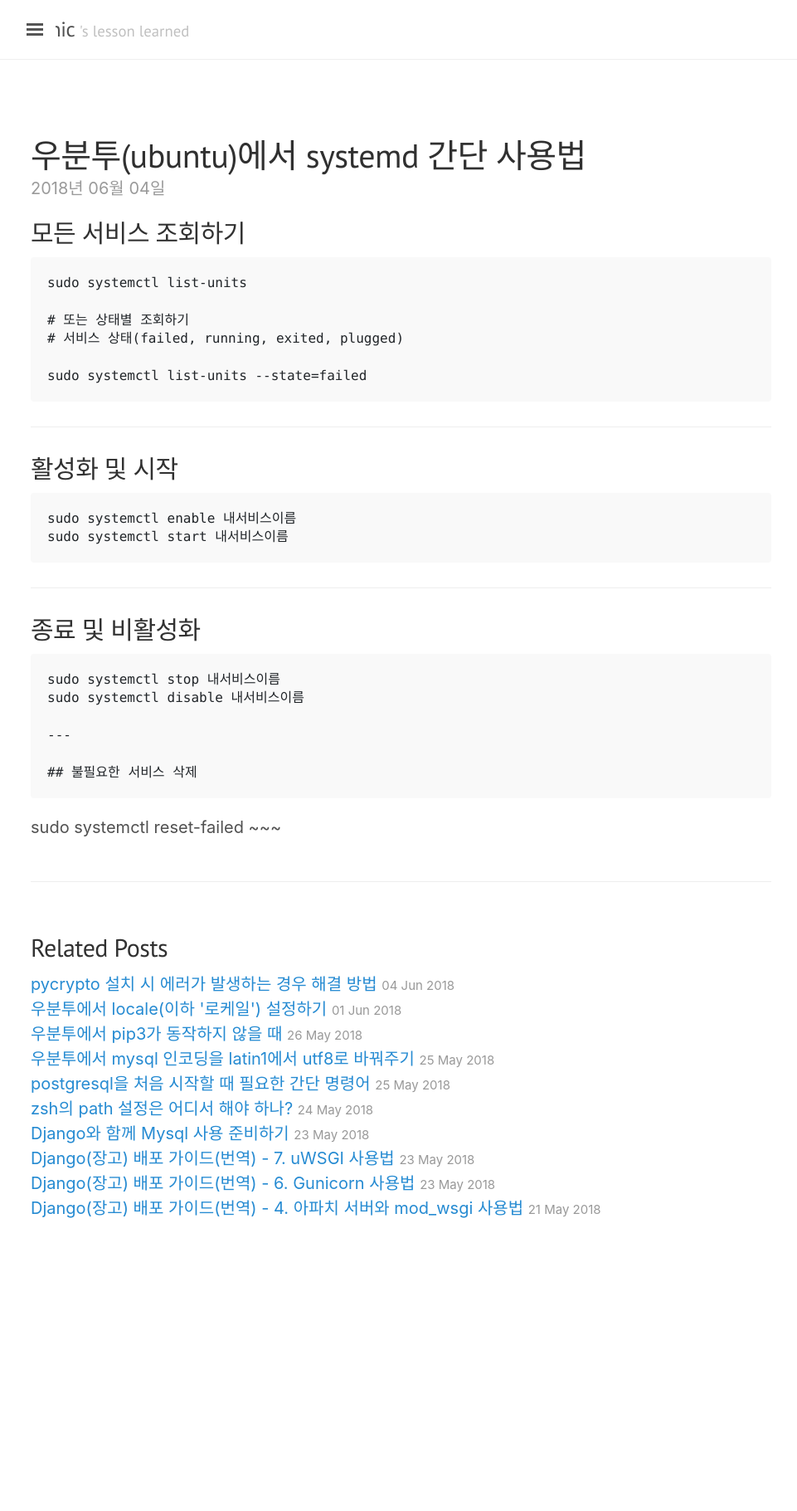
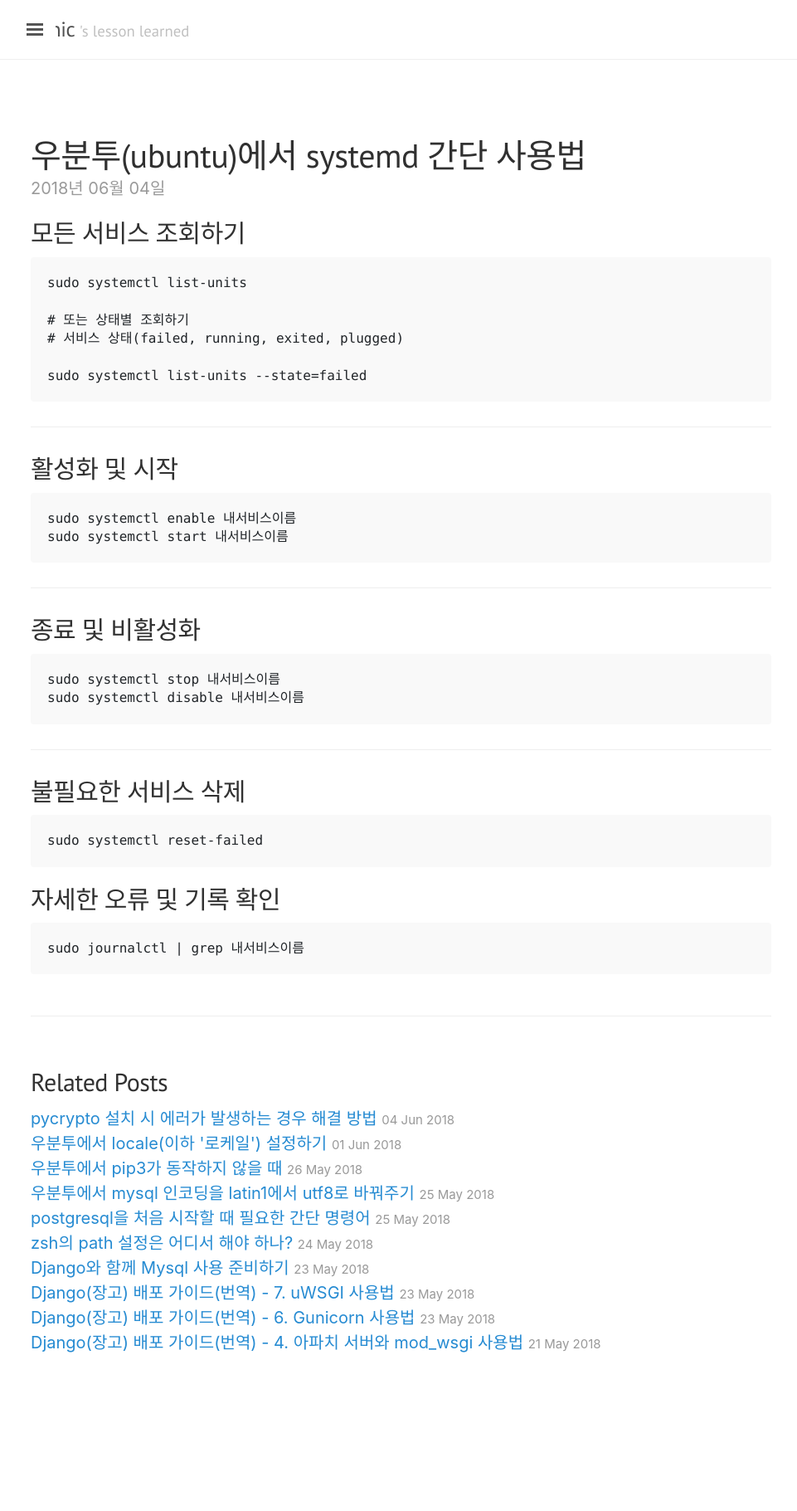
Before and after one commit to jwkcp/jwkcp.github.com, a Jekyll site: the page built from _posts/2018-06-04-systemd-simple-usage.md, in a window 1280 px wide. Shown: the whole page at 83% size, without its empty margins (3-964 px from the left). Built offline with Jekyll 4.4.1, drawn with Linux system fonts in a browser that asks for light colours; nearby versions of some CDN libraries; comment, search, counter and statistics services are not loaded; before the commit the page ends 1659 px from its top, so only the background shows below that.

Commit message:
내용 추가

```diff
--- a/_posts/2018-06-04-systemd-simple-usage.md
+++ b/_posts/2018-06-04-systemd-simple-usage.md
@@ -29,6 +29,7 @@ sudo systemctl start 내서비스이름
 ~~~
 sudo systemctl stop 내서비스이름
 sudo systemctl disable 내서비스이름
+~~~
 
 ---
 
@@ -36,3 +37,8 @@ sudo systemctl disable 내서비스이름
 ~~~
 sudo systemctl reset-failed
 ~~~
+
+## 자세한 오류 및 기록 확인
+~~~
+sudo journalctl | grep 내서비스이름
+~~~
```
